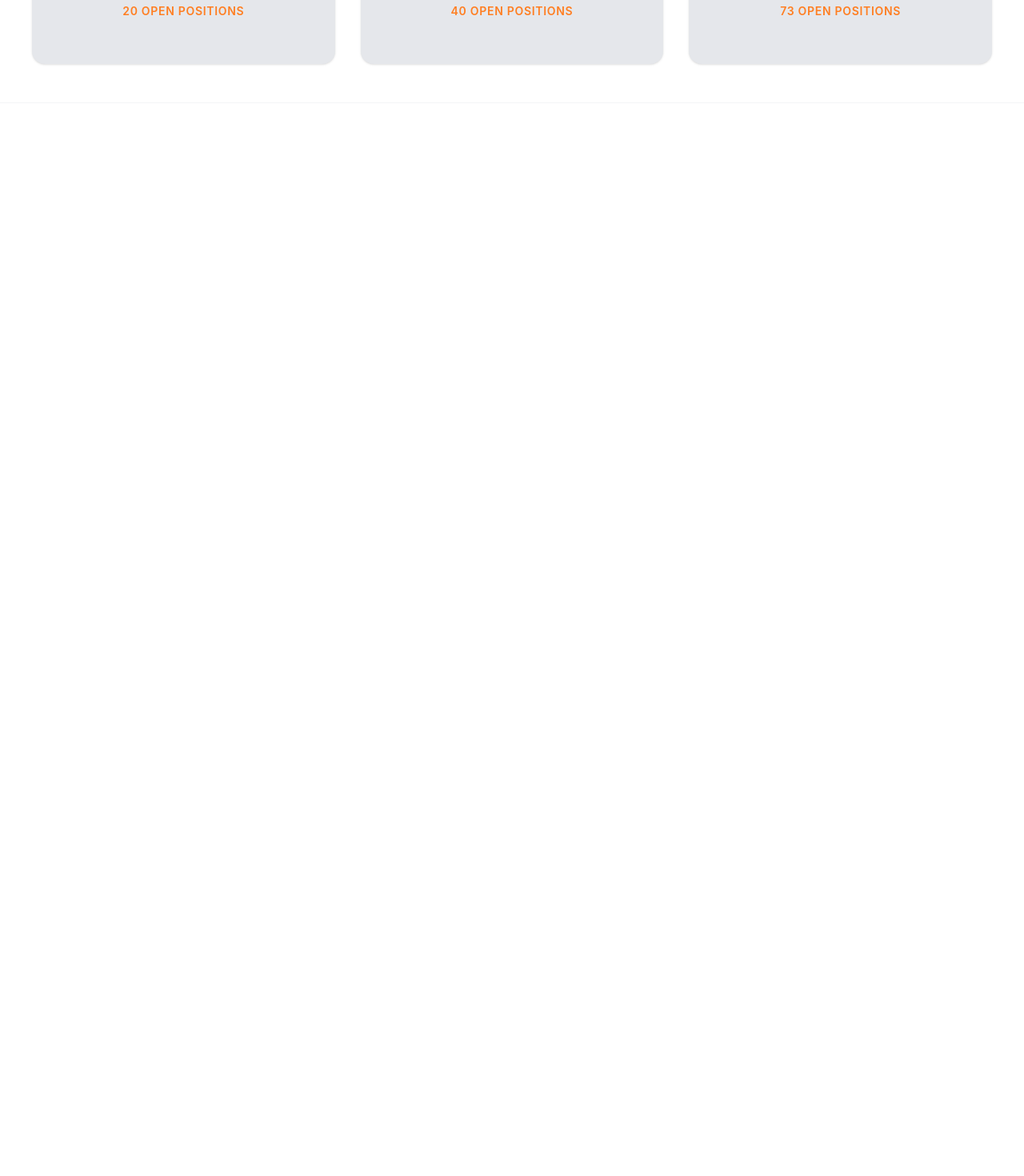
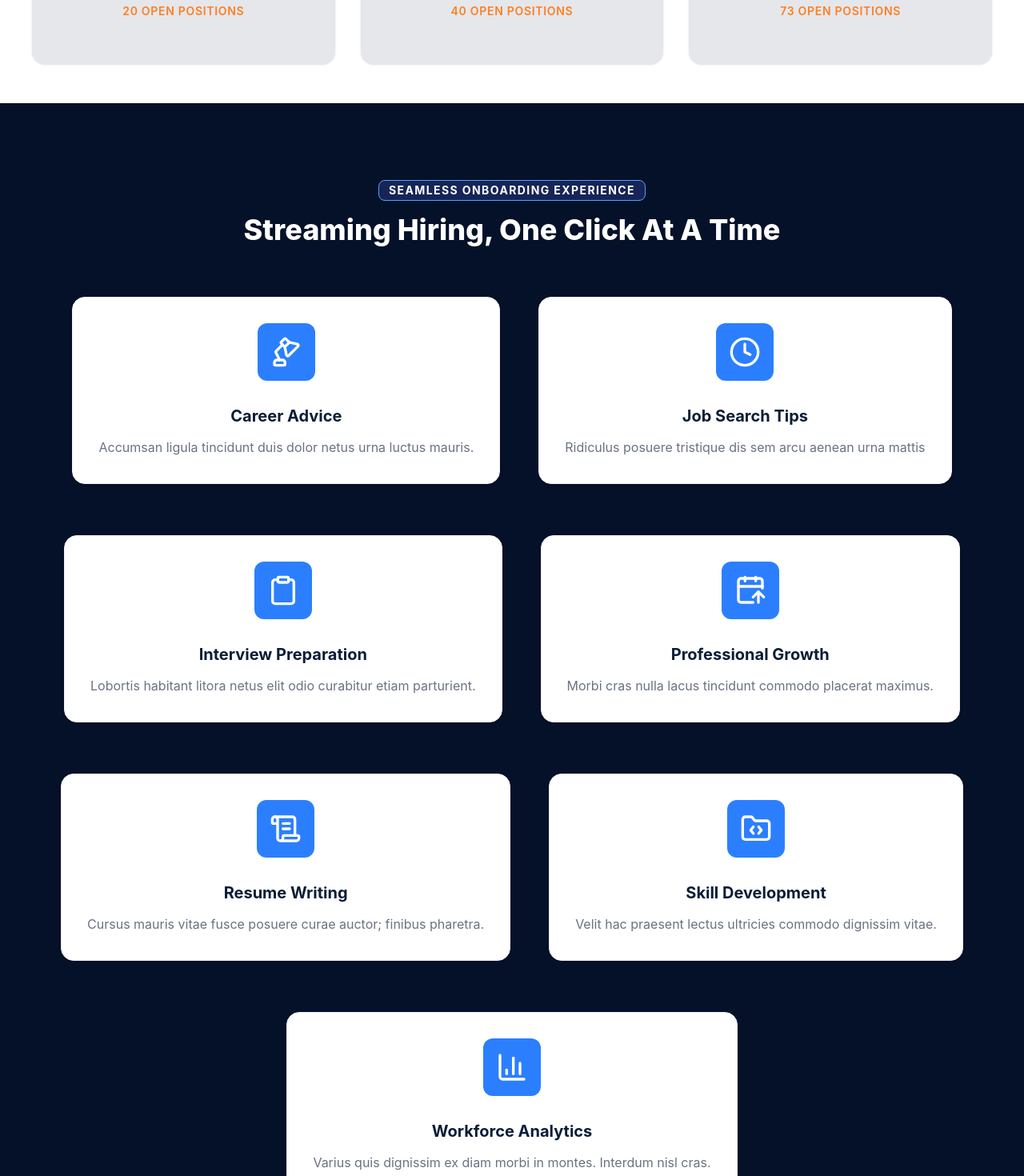
Before and after one commit to dreadlord-runner/WIDTHHUB-Project, a React (Vite) app in the folder my-website/: page / in a window 1280 px wide. Shown: the part 1280-2750 px from the top of the page at 80% size. Before the commit the page ends 1409 px from the top, so only its background shows below. Built offline with nearby package versions, Linux system fonts and the light colour scheme.

Commit message:
Add Services component and integrate it into App; update Hero and Navbar for improved styling

```diff
--- a/my-website/src/App.jsx
+++ b/my-website/src/App.jsx
@@ -1,6 +1,7 @@
 import Hero from "./components/Hero.jsx";
 import Navbar from "./components/Navbar.jsx";
 import Stats from "./components/Stats.jsx";
+import Services from "./components/Services.jsx";
 
 function App() {
   return (
@@ -8,8 +9,9 @@ function App() {
       <Navbar />
       <Hero />
       <Stats />
+      <Services />
 
-      {/** Services is next! */}
+      {/** Footer is next! */}
     </div>
   );
 }
--- a/my-website/src/components/Hero.jsx
+++ b/my-website/src/components/Hero.jsx
@@ -6,9 +6,11 @@ const Hero = () => {
       <div className="max-w-7xl mx-auto grid md:grid-cols-2 gap-10 items-center">
         {/* Text Content*/}
         <div className="text-white space-y-6">
-          <h4 className="text-accent font-bold tracking-widest capitalize text-sm">
-            Discover, Engage, Empower
-          </h4>
+          <div className="border inline-block border-accent pl-3 pr-3 pb-0.5 rounded-lg">
+            <h4 className="text-accent font-bold tracking-widest capitalize text-sm">
+              Discover, Engage, Empower
+            </h4>
+          </div>
           <h1 className="text-5xl md:text-7xl font-extrabold leading-tight capitalize">
             Unlocking Potential, <br /> One Hire At a Time
           </h1>
@@ -18,10 +20,10 @@ const Hero = () => {
             tools.
           </p>
           <div className="flex space-x-4">
-            <button className="bg-accent text-white px-8 py-4 rounded-lg font-bold hover:brightness-110 cursor-pointer">
+            <button className="bg-accent text-white px-8 py-4 rounded-lg font-bold hover:brightness-110 cursor-pointer uppercase">
               Get a Quote
             </button>
-            <button className="border border-white/30 text-white px-8 py-4 rounded-lg font-bold hover:bg-white/10 cursor-pointer">
+            <button className="border border-white/30 text-white px-8 py-4 rounded-lg font-bold hover:bg-white/10 cursor-pointer uppercase">
               Explore Services
             </button>
           </div>
--- a/my-website/src/components/Navbar.jsx
+++ b/my-website/src/components/Navbar.jsx
@@ -7,7 +7,7 @@ const Navbar = () => {
         WIDTH<span className="text-accent">HUB</span>
       </div>
 
-      <ul className="hidden md:flex space-x-8 font-semibold text-primary">
+      <ul className="hidden md:flex space-x-8 font-semibold text-primary uppercase">
         <li className="cursor-pointer hover:text-accent">Home</li>
         <li className="cursor-pointer hover:text-accent">About Us</li>
         <li className="cursor-pointer hover:text-accent">Blog</li>
@@ -16,7 +16,7 @@ const Navbar = () => {
         <li className="cursor-pointer hover:text-accent">Contact Us</li>
       </ul>
 
-      <button className="rounded-full bg-primary px-6 py-2 font-bold text-white transition-all hover:opacity-90 cursor-pointer">
+      <button className="rounded-full bg-primary px-6 py-2 font-bold text-white transition-all hover:opacity-90 cursor-pointer uppercase">
         Get Started
       </button>
     </nav>
--- a/my-website/src/components/Services.jsx
+++ b/my-website/src/components/Services.jsx
@@ -0,0 +1,90 @@
+import React from "react";
+import {
+  CalendarArrowUp,
+  ScrollText,
+  BarChart3,
+  LampDesk,
+  Clock,
+  FolderCode,
+  Clipboard,
+} from "lucide-react";
+
+const Services = () => {
+  const serviceList = [
+    {
+      title: "Career Advice",
+      desc: "Accumsan ligula tincidunt duis dolor netus urna luctus mauris.",
+      icon: <LampDesk size={40} className="text-white" />,
+    },
+    {
+      title: "Job Search Tips",
+      desc: "Ridiculus posuere tristique dis sem arcu aenean urna mattis",
+      icon: <Clock size={40} className="text-white" />,
+    },
+    {
+      title: "Interview Preparation",
+      desc: "Lobortis habitant litora netus elit odio curabitur etiam parturient.",
+      icon: <Clipboard size={40} className="text-white" />,
+    },
+    {
+      title: "Professional Growth",
+      desc: "Morbi cras nulla lacus tincidunt commodo placerat maximus. ",
+      icon: <CalendarArrowUp size={40} className="text-white" />,
+    },
+    {
+      title: "Resume Writing",
+      desc: "Cursus mauris vitae fusce posuere curae auctor; finibus pharetra. ",
+      icon: <ScrollText size={40} className="text-white" />,
+    },
+    {
+      title: "Skill Development",
+      desc: "Velit hac praesent lectus ultricies commodo dignissim vitae.",
+      icon: <FolderCode size={40} className="text-white" />,
+    },
+    {
+      title: "Workforce Analytics",
+      desc: "Varius quis dignissim ex diam morbi in montes. Interdum nisl cras.",
+      icon: <BarChart3 size={40} className="text-white" />,
+    },
+  ];
+
+  return (
+    <section className="py-24 bg-deepNavy text-white">
+      <div className="max-w-7xl mx-auto px-10">
+        {/*Section Header */}
+
+        <div className="text-center mb-16 space-y-4">
+          <div className="border border-blue-400 inline-block bg-blue-950 pr-3 pl-3 pt-0.5 pb-0.5 rounded-lg">
+            <h4 className="text-white font-bold uppercase tracking-widest text-sm">
+              Seamless Onboarding Experience
+            </h4>
+          </div>
+          <h2 className="text-4xl font-extrabold text-white">
+            Streaming Hiring, One Click At A Time
+          </h2>
+        </div>
+
+        {/*Serices Grid */}
+        <div className="flex flex-wrap justify-center gap-x-12 gap-y-16">
+          {serviceList.map((services, index) => (
+            <div
+              key={index}
+              className="bg-white p-8 rounded-2xl shadow-sm border border-gray-100 flex-col items-center text-center"
+            >
+              <div className="mb-6 p-4 bg-blue-500 rounded-xl inline-block">
+                {services.icon}
+              </div>
+
+              <h3 className="text-xl font-bold text-primary mb-3">
+                {services.title}
+              </h3>
+              <p className="text-gray-500 leading-relaxed">{services.desc}</p>
+            </div>
+          ))}
+        </div>
+      </div>
+    </section>
+  );
+};
+
+export default Services;
--- a/my-website/src/components/Stats.jsx
+++ b/my-website/src/components/Stats.jsx
@@ -16,7 +16,7 @@ const Stats = () => {
         <h1 className="text-5xl font-semibold text-black font-sans leading-tight">
           Find your passion, fuel your success
         </h1>
-        <button className="rounded-full bg-primary px-6 py-2 font-bold text-white transition-all hover:opacity-90 cursor-pointer">
+        <button className="rounded-full bg-primary px-6 py-2 font-bold text-white transition-all hover:opacity-90 cursor-pointer uppercase">
           View Jobs
         </button>
       </div>
--- a/my-website/src/index.css
+++ b/my-website/src/index.css
@@ -4,4 +4,5 @@
   --color-primary: #0a1d37;
   --color-accent: #ff7e21;
   --color-softGray: #f4f7fa;
+  --color-deepNavy: #051129;
 }
--- a/my-website/tailwind.config.js
+++ b/my-website/tailwind.config.js
@@ -7,6 +7,7 @@ export default {
         primary: "#0a1d37",
         accent: "#ff7e21",
         softGray: "#f4f7fa",
+        deepNavy: "#051129",
       },
     },
   },
```
